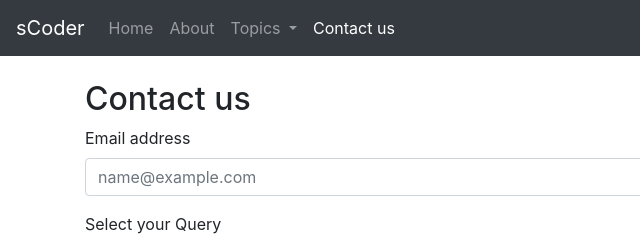
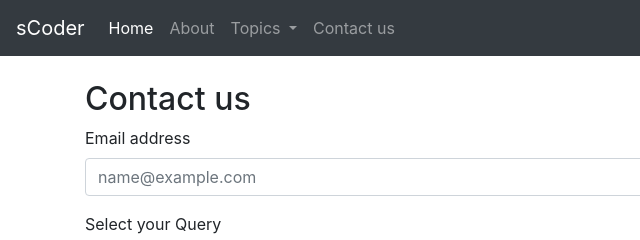
Before and after one commit to srvsrivstv/freehost, a plain HTML site: page contact.html in a window 1280 px wide. Shown: the top 240 px of the page, 0-640 px from the left. Drawn offline with nearby package versions, Linux system fonts and the light colour scheme.

Commit message:
Update contact.html

```diff
--- a/contact.html
+++ b/contact.html
@@ -35,13 +35,11 @@
 
       <div class="collapse navbar-collapse" id="navbarSupportedContent">
        <ul class="navbar-nav mr-auto">
+            <li class="nav-item active">
+              <a class="nav-link" href="freehost/">Home <span class="sr-only">(current)</span></a>
+            </li>
             <li class="nav-item">
-            <a class="nav-link" href="/"
-              >Home <span class="sr-only">(current)</span></a
-            >
-          </li>
-          <li class="nav-item ">
-            <a class="nav-link" href="/about.html">About</a>
+              <a class="nav-link" href="/freehost/about.html">About</a>
             </li>
             <li class="nav-item dropdown">
                 <a
@@ -63,9 +61,10 @@
                   <a class="dropdown-item" href="#">Write for us</a>
                 </div>
               </li>
-          <li class="nav-item active">
-            <a class="nav-link" href="/contact.html">Contact us</a>
+            <li class="nav-item">
+              <a class="nav-link" href="/freehost/contact.html">Contact us</a>
             </li>
+
           </ul>
         <form class="form-inline my-2 my-lg-0">
           <input
```
Lines whose indentation alone changed are shown as unchanged.
